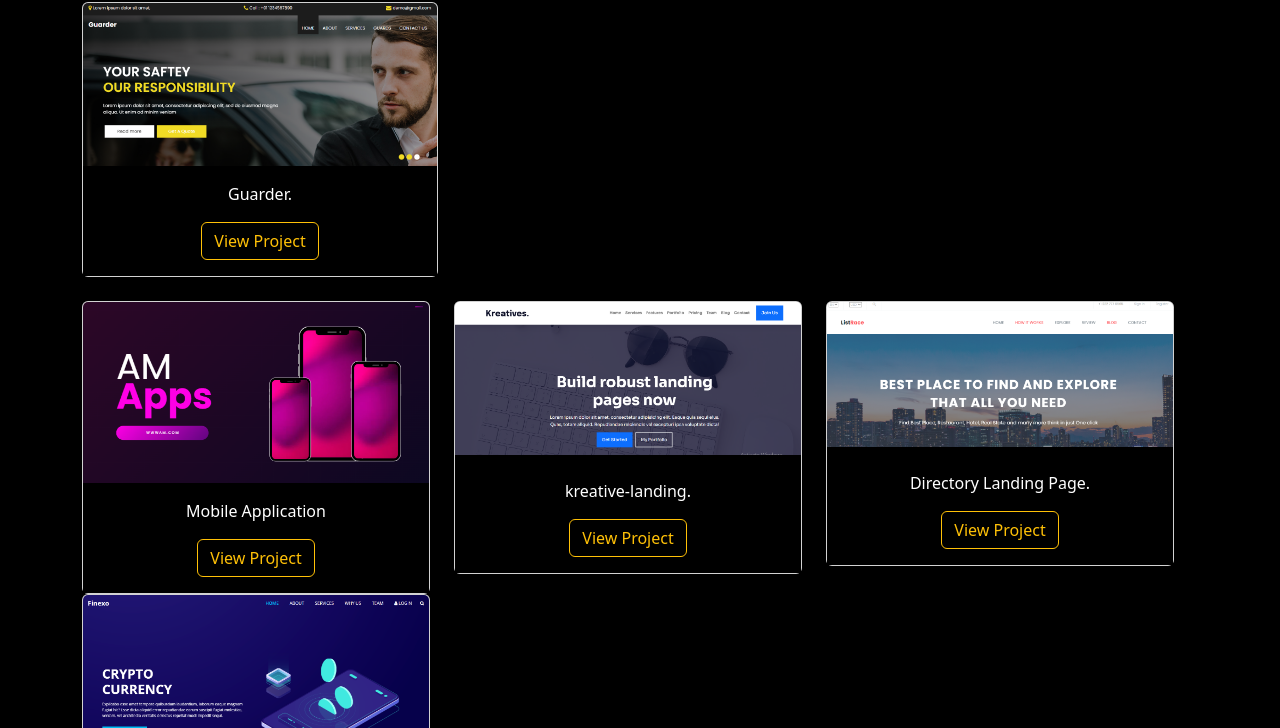
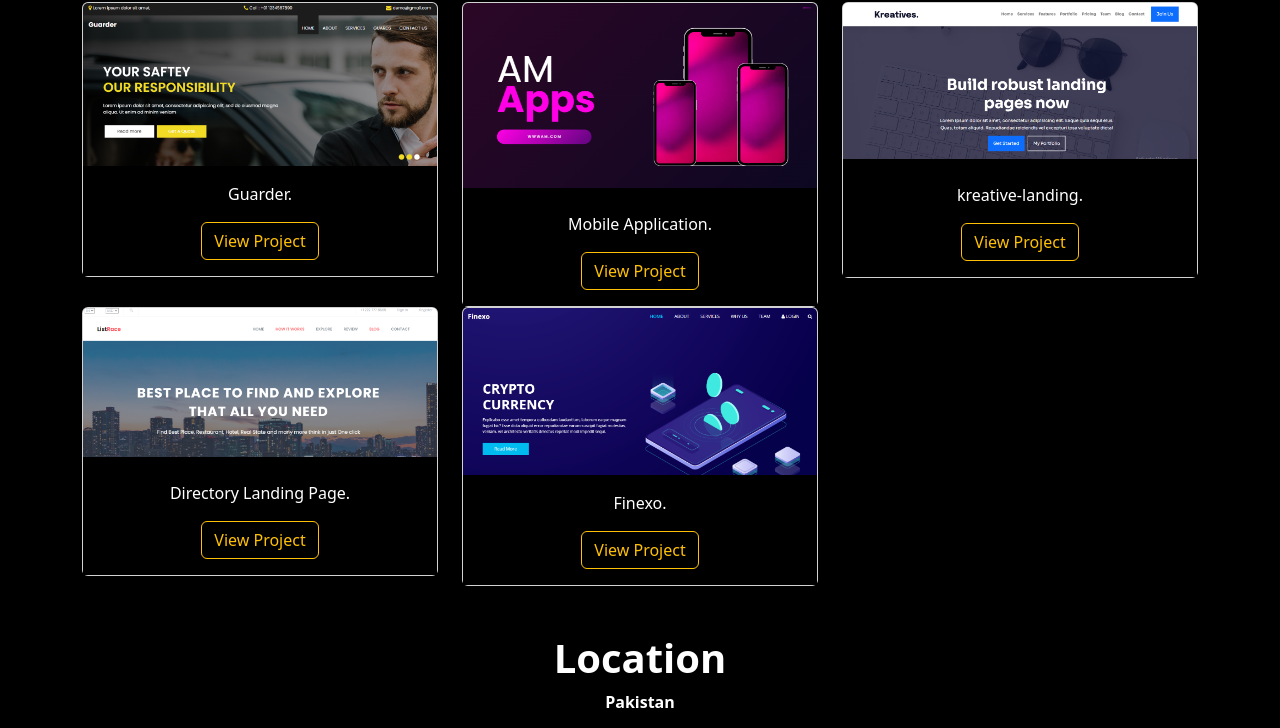
Before and after one commit to attam4354/ATTA-MUHAMMAD-AM, a plain HTML site: page index.html in a window 1280 px wide. Shown: the part 1354-2082 px from the top of the page. Drawn offline with nearby package versions, Linux system fonts and the light colour scheme.

Commit message:
Update index.html

```diff
--- a/index.html
+++ b/index.html
@@ -173,18 +173,17 @@ body {
                         </div>
                     </div>
                 </div>
-                            <div class="row mt-4">
                 <div class="col-md-4">
                     <div class="card project-card">
-                        <img src="images/1.png" class="card-img-top" alt="Project 1">
-                        <div class="card-body  text-center bg-black text-white">
-                            <p class="card-text">Mobile Application</p>
+                        <img src="images/1.png" class="card-img-top" alt="Project 2">
+                        <div class="card-body bg-black text-center text-white">
+                            <h5 class="card-title"></h5>
+                            <p class="card-text">Mobile Application.</p>
                             <a href="https://attamuhammadam.netlify.app/" class="btn btn-outline-warning btn-bg-success my-btn">View Project</a>
 
                         </div>
                     </div>
                 </div>
-
                 <div class="col-md-4">
                   <div class="card project-card">
                       <img src="images/12.png" class="card-img-top" alt="Project 2">
```
